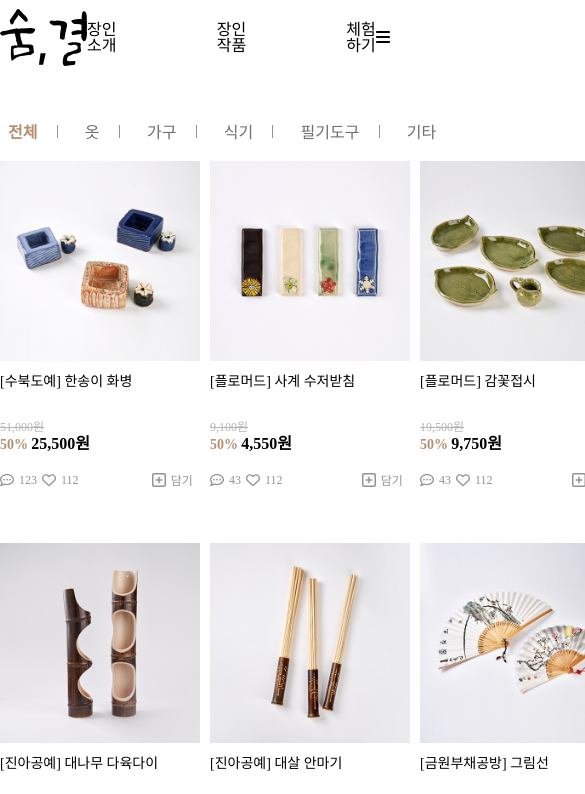
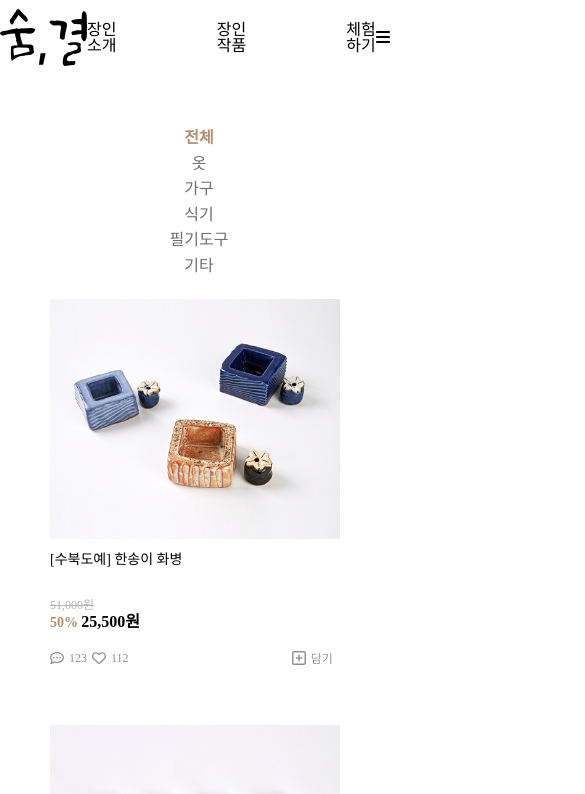
Before and after one commit to yangux/sumgyeol, a React (Create React App) app: page /work in a window 390 px wide. Shown: the top 794 px of the page, 585 px wide, since content can reach past the window. Built offline with nearby package versions, Linux system fonts and the light colour scheme; a web font is replaced by a local one.

Commit message:
feat(SuYeon): 작품페이지/마이페이지  반응형

```diff
--- a/src/components/MyPage.tsx
+++ b/src/components/MyPage.tsx
@@ -18,6 +18,10 @@ const SideBarContainer = styled.div`
   flex-direction: column;
   align-items: flex-end;
   z-index: 1000;
+
+  @media (max-width: 768px) {
+    width: 100%;
+  }
 `;
 
 const TabMenu = styled.ul`
@@ -45,6 +49,8 @@ const CartList = styled.ul`
 `;
 const FirstMessage = styled.h3`
   text-align: center;
+  word-break: keep-all;
+  line-height: 1.5;
   position: absolute;
   top: 50%;
   left: 50%;
--- a/src/components/work/CategoryMenu.tsx
+++ b/src/components/work/CategoryMenu.tsx
@@ -8,15 +8,8 @@ const MenuContainer = styled.ul`
 
   li {
     margin-right: 1.2rem;
+    line-height: 1.6;
 
-    &:not(li:last-child)::after {
-      content: "";
-      display: inline-block;
-      width: 1px;
-      height: 80%;
-      background-color: var(--text-gray-40);
-      margin-left: 1.2rem;
-    }
     label {
       cursor: pointer;
       &.off {
@@ -29,6 +22,20 @@ const MenuContainer = styled.ul`
     }
     input {
       appearance: none;
+    }
+  }
+  @media (max-width: 550px) {
+    position: sticky;
+    top: 0;
+    min-width: 100%;
+    background-color: #fff;
+    z-index: 1;
+    flex-direction: column;
+    align-items: center;
+
+    li {
+      margin-bottom: 0.5rem;
+      margin: 0;
     }
   }
 `;
--- a/src/components/work/WorkItem.tsx
+++ b/src/components/work/WorkItem.tsx
@@ -37,6 +37,12 @@ const ItemImg = styled.div`
     position: absolute;
     top: 50%;
     transform: translateY(-50%);
+  }
+  @media (max-width: 540px) {
+    height: 300px;
+  }
+  @media (max-width: 400px) {
+    height: 240px;
   }
 `;
 const ItemDesc = styled.ul`
--- a/src/components/work/WorkItemGrid.tsx
+++ b/src/components/work/WorkItemGrid.tsx
@@ -5,13 +5,27 @@ import WorkItem from "./WorkItem";
 import CategoryMenu from "./CategoryMenu";
 
 const Section = styled.div`
-  max-width: 1120px;
-  margin: 50px auto;
+  /* max-width: 1120px; */
+  width: 100%;
+  padding: 50px;
 `;
 const GridContainer = styled.div`
   display: grid;
   grid-template-columns: repeat(5, 1fr);
-  gap: 10px;
+  gap: 15px;
+
+  @media (max-width: 1130px) {
+    grid-template-columns: repeat(4, 1fr);
+  }
+  @media (max-width: 950px) {
+    grid-template-columns: repeat(3, 1fr);
+  }
+  @media (max-width: 730px) {
+    grid-template-columns: repeat(2, 1fr);
+  }
+  @media (max-width: 540px) {
+    grid-template-columns: repeat(1, 1fr);
+  }
 `;
 
 export default function WorkItemGrid() {
```
